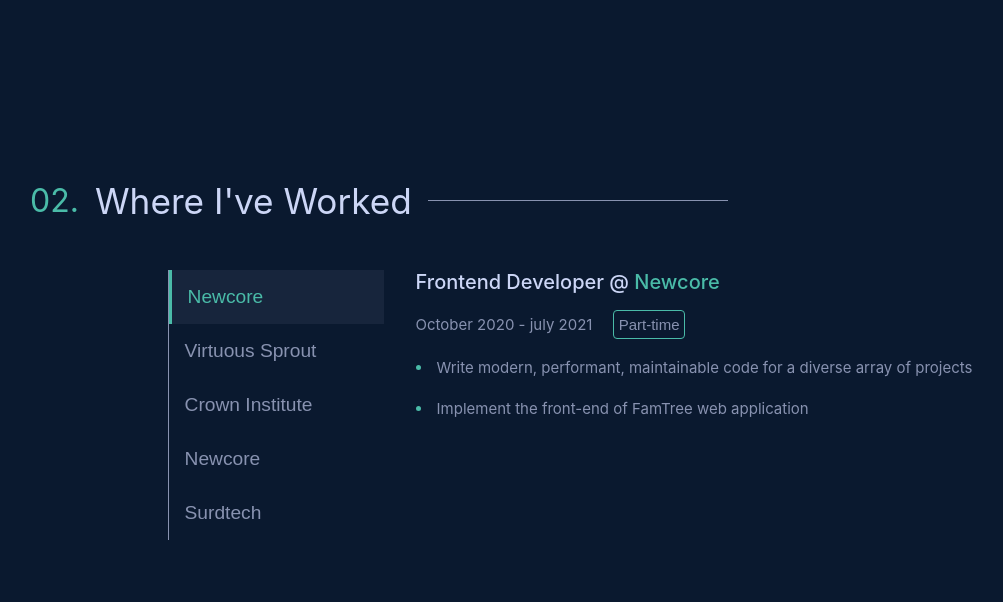
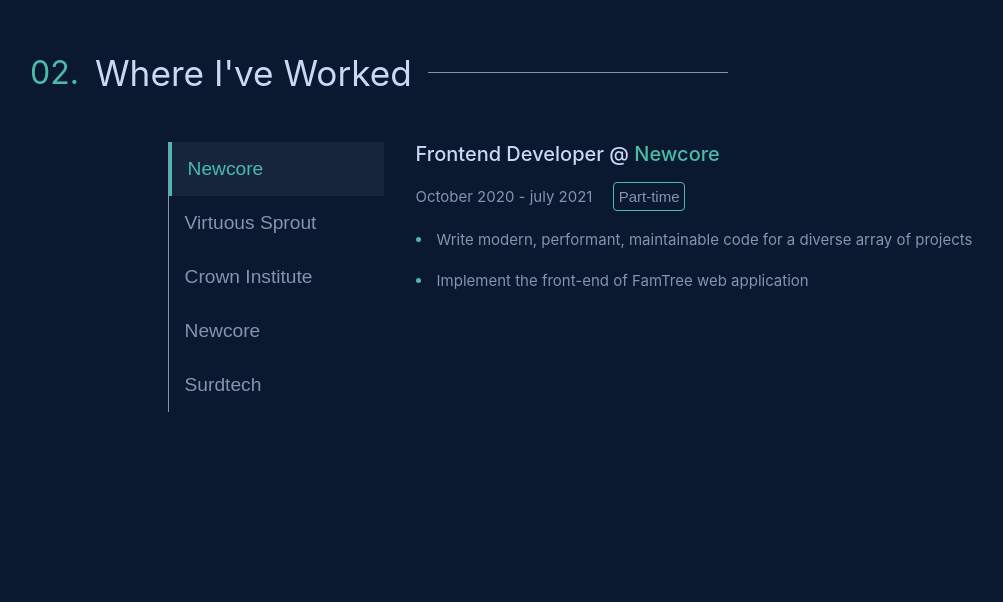
Before and after one commit to newton-js/idreezPortfolio, a React (Vite) app: page / in a window 1280 px wide. Shown: the part 1358-1960 px from the top of the page, without its empty margins (70-1073 px from the left). Built offline with nearby package versions, Linux system fonts and the light colour scheme.

Commit message:
update 2

```diff
--- a/src/pages/about.scss
+++ b/src/pages/about.scss
@@ -6,7 +6,6 @@
 $text-line-height: 30px;
 
 #about{
-
     padding-top: 8rem;
 }
 
@@ -14,7 +13,7 @@
     display: grid;
     grid-template-columns: 1fr 1fr;
     gap: 1rem;
-    margin-bottom: 15rem;
+    margin-bottom: 7rem;
 }
 
 
--- a/src/pages/experience.scss
+++ b/src/pages/experience.scss
@@ -1,6 +1,6 @@
 .experience{
     padding-top: 8rem;
-    margin-bottom: 15rem;
+    margin-bottom: 7rem;
 }
 
 @media(max-width: 600px){
--- a/src/pages/projects.scss
+++ b/src/pages/projects.scss
@@ -7,7 +7,7 @@
 $text-line-height: 30px;
 
 .projects{
-    margin-bottom: 15rem;
+    margin-bottom: 7rem;
     padding-top: 8rem;
 }
 
```
